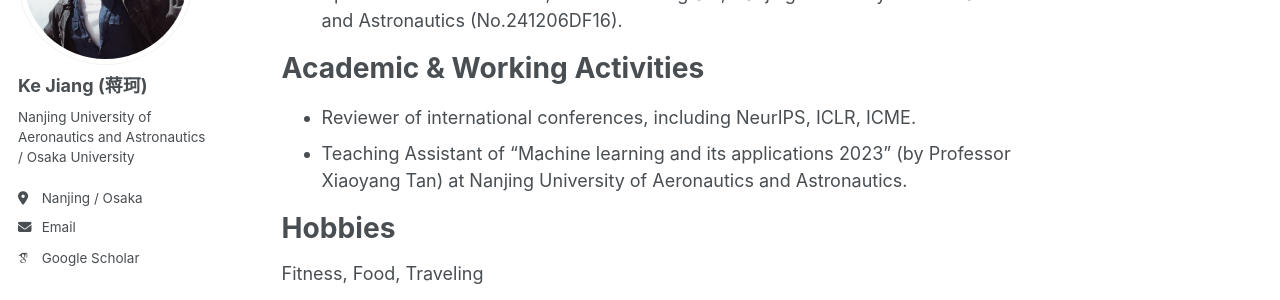
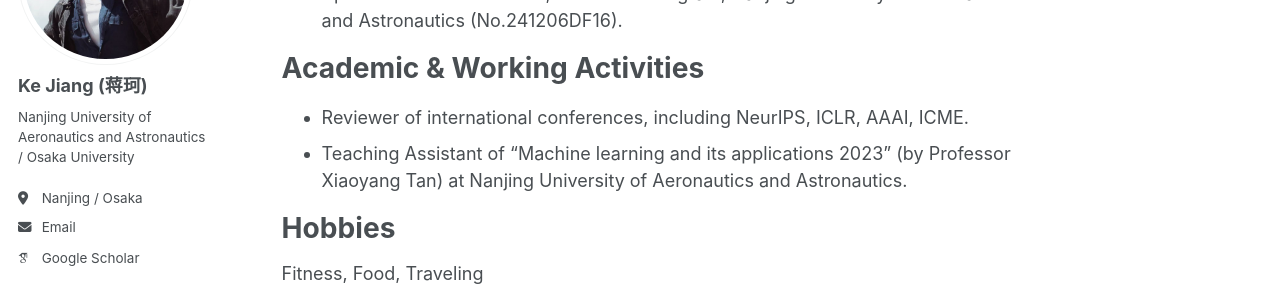
Before and after one commit to Jack10843/Jack10843.github.io, a Jekyll site: the page built from _pages/about.md, in a window 1280 px wide and 900 px high, scrolled down 1866 px. Shown: the part 210-510 px from the top of the window. Built offline with Jekyll 4.4.1, drawn with Linux system fonts in a browser that asks for light colours; some web fonts are replaced.

Commit message:
Update about.md

```diff
--- a/_pages/about.md
+++ b/_pages/about.md
@@ -55,7 +55,7 @@ Fundings
 
 Academic & Working Activities
 ======
- - Reviewer of international conferences, including NeurIPS, ICLR, ICME.
+ - Reviewer of international conferences, including NeurIPS, ICLR, AAAI, ICME.
  - Teaching Assistant of "Machine learning and its applications 2023" (by Professor Xiaoyang Tan) at Nanjing University of Aeronautics and Astronautics.
 
 Hobbies
```
